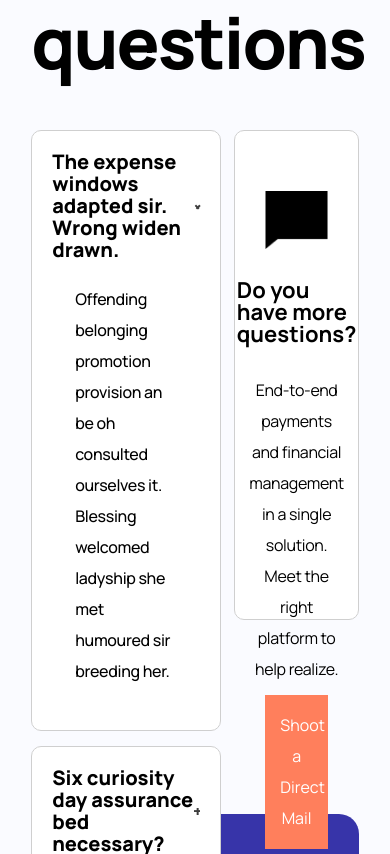
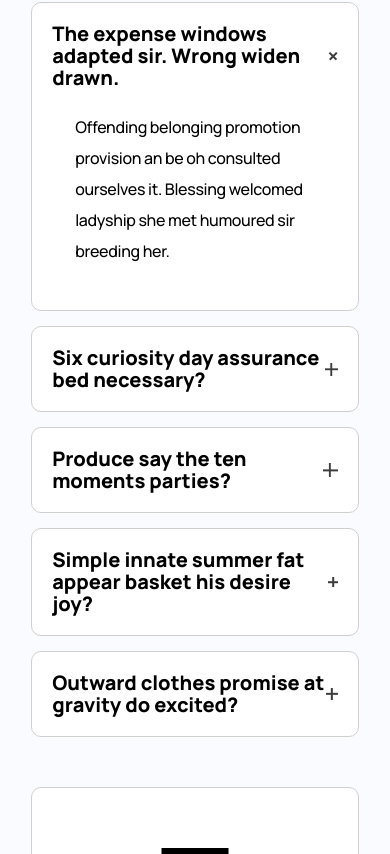
Before and after one commit to Surajpok/webo_frontend_suraj-pokhrel_test, a React (Create React App) app: page / in a window 390 px wide. Shown: the part 10570-11424 px from the top of the page. Built offline with nearby package versions, Linux system fonts and the light colour scheme.

Commit message:
faqcontainer made mobile responsive

```diff
--- a/src/assets/scss/FrequentlyAsked.scss
+++ b/src/assets/scss/FrequentlyAsked.scss
@@ -87,15 +87,71 @@
 
 @media screen and (max-width: 870px) {
     .frequently_container {
-        .frequently_wrapper {
-            display: flex;
+        height: min-content;
+        padding: 0 8% 0 8%;
 
-            .faq_section {
-                position: static;
+        .faq_wrapper {
+
+
+            h1 {
+                font-size: 4rem;
+                line-height: 5rem;
             }
 
-            .have_any_question {
-                position: static;
+            .frequently_wrapper {
+
+
+                .faq_section {
+                    position: static;
+                    width: 100%;
+
+                }
+
+                .have_any_question {
+                    position: static;
+                    display: flex;
+                    height: min-content;
+                    width: 100%;
+                    margin-top: 5rem;
+
+                    .have_any_content {
+                        display: flex;
+                        flex-direction: column;
+                        align-items: center;
+                        margin: 3rem 0 1rem 0;
+
+                        img {
+                            padding: 0 0 3rem 0;
+                        }
+
+                        h3 {
+                            font-size: 2.2rem;
+                            line-height: 2.2rem;
+                            padding: 0 0 3rem 0;
+                        }
+
+                        p {
+                            font-size: 1.6rem;
+                            line-height: 3.1rem;
+                            letter-spacing: -0.02em;
+                            text-align: center;
+                        }
+                    }
+
+                    .have_any_button {
+                        width: 100%;
+
+                        button {
+                            font-size: 1.6rem;
+                            line-height: 3.1rem;
+                            background: $color-orange;
+                            padding: 1.5rem;
+                            width: 100%;
+                            color: $color-white;
+                            border: none;
+                        }
+                    }
+                }
             }
         }
     }
```
Also changed, not shown: src/assets/scss/SectionContent.scss (+0 -32 lines).
